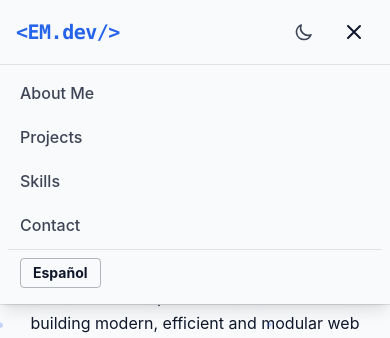
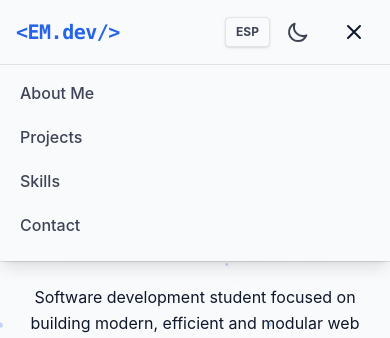
Before and after one commit to Edgarmontenegro123/Portfolio-2026, a React (Vite) app: page / in a window 390 px wide. Both pictures are taken after a click on the button 354 px from the left and 32 px from the top of the page. Shown: the top 338 px of the page. Built offline with nearby package versions, Linux system fonts and the light colour scheme.

Commit message:
✨ feat: move language selector next to theme toggle for mobile access

```diff
--- a/src/components/Navbar.tsx
+++ b/src/components/Navbar.tsx
@@ -40,6 +40,7 @@ export const Navbar = () => {
                             {'<EM.dev/>'}
                         </button>
                     </div>
+                    <div className='flex items-center space-x-4 md:space-x-8'>
                         <div className='hidden md:flex items-center space-x-8'>
                             {navItems.map((item) => (
                                 <button
@@ -47,17 +48,17 @@ export const Navbar = () => {
                                     onClick={() => {
                                         const targetId = item.href.replace('#', '')
                                         document.getElementById(targetId)?.scrollIntoView({ behavior: 'smooth' })
-                                    if (setIsOpen) setIsOpen(false) // Si es el menú móvil, lo cierra
                                     }}
                                     className='whitespace-nowrap text-brand-text/80 hover:text-brand-primary font-medium transition-colors duration-200 cursor-pointer text-left block w-full md:inline'
                                 >
                                     {item.label}
                                 </button>
                             ))}
-                        <div className='flex items-center space-x-4 border-l border-brand-text/20 pl-4'>
+                        </div>
+                        <div className='flex items-center space-x-2 sm:space-x-4 border-none md:border-l md:border-brand-text/20 md:pl-4'>
                             <button
                                 onClick={() => setLanguage(language === 'es' ? 'en-GB' : 'es')}
-                                className='px-3 py-2 text-xs font-bold rounded border border-brand-text/10 text-brand-text/80 hover:border-brand-primary hover:text-brand-primary transition-all duration-200 cursor-pointer'
+                                className='px-2.5 py-1.5 text-xs font-bold rounded border border-brand-text/10 text-brand-text/80 hover:border-brand-primary hover:text-brand-primary transition-all duration-200 cursor-pointer shadow-sm'
                                 title={language === 'es' ? 'Switch to English' : 'Cambiar a Español'}
                             >
                                 {language === 'es' ? 'ENG' : 'ESP'}
@@ -68,36 +69,21 @@ export const Navbar = () => {
                                 aria-label='Toggle theme'
                             >
                                 {theme === 'dark' ? (
-                                    <svg className='w-7 h-7' fill='none' viewBox='0 0 24 24' stroke='currentColor'>
+                                    <svg className='w-6 h-6' fill='none' viewBox='0 0 24 24' stroke='currentColor'>
                                         <path strokeLinecap='round' strokeLinejoin='round' strokeWidth={2}
                                               d='M12 3v1m0 16v1m9-9h-1M4 12H3m15.364-6.364l-.707.707M6.343 17.657l-.707.707m12.728 0l-.707-.707M6.343 6.343l-.707-.707m2.828 9.9a5 5 0 117.072 0l-.001 0z' />
                                     </svg>
                                 ) : (
-                                    <svg className='w-7 h-7' fill='none' viewBox='0 0 24 24' stroke='currentColor'>
+                                    <svg className='w-6 h-6' fill='none' viewBox='0 0 24 24' stroke='currentColor'>
                                         <path strokeLinecap='round' strokeLinejoin='round' strokeWidth={2}
                                               d='M20.354 15.354A9 9 0 018.646 3.646 9.003 9.003 0 0012 21a9.003 9.003 0 008.354-5.646z' />
                                     </svg>
                                 )}
                             </button>
                         </div>
-                    </div>
-                    <div className='md:hidden flex items-center space-x-3'>
-                        <button onClick={toggleTheme} className='p-2 text-brand-text/80'>
-                            {theme === 'dark' ? (
-                                <svg className='w-5 h-5' fill='none' viewBox='0 0 24 24' stroke='currentColor'>
-                                    <path strokeLinecap='round' strokeLinejoin='round' strokeWidth={2}
-                                          d='M12 3v1m0 16v1m9-9h-1M4 12H3m15.364-6.364l-.707.707M6.343 17.657l-.707.707m12.728 0l-.707-.707M6.343 6.343l-.707-.707m2.828 9.9a5 5 0 117.072 0l-.001 0z' />
-                                </svg>
-                            ) : (
-                                <svg className='w-5 h-5' fill='none' viewBox='0 0 24 24' stroke='currentColor'>
-                                    <path strokeLinecap='round' strokeLinejoin='round' strokeWidth={2}
-                                          d='M20.354 15.354A9 9 0 018.646 3.646 9.003 9.003 0 0012 21a9.003 9.003 0 008.354-5.646z' />
-                                </svg>
-                            )}
-                        </button>
                         <button
                             onClick={() => setIsOpen(!isOpen)}
-                            className='p-2 rounded-md text-brand-text hover:text-brand-primary focus:outline-none'
+                            className='md:hidden p-2 rounded-md text-brand-text hover:text-brand-primary focus:outline-none transition-colors'
                             aria-label='Toggle menu'
                         >
                             {isOpen ? (
@@ -110,6 +96,7 @@ export const Navbar = () => {
                                 </svg>
                             )}
                         </button>
+
                     </div>
                 </div>
             </div>
@@ -124,17 +111,6 @@ export const Navbar = () => {
                             {item.label}
                         </button>
                     ))}
-                    <div className='pt-2 border-t border-brand-text/10 flex items-center justify-between px-3'>
-                        <button
-                            onClick={() => {
-                                setLanguage(language === 'es' ? 'en-GB' : 'es')
-                                setIsOpen(false)
-                            }}
-                            className='px-3 py-1 font-bold rounded border border-brand-text/30 text-sm'
-                        >
-                            {language === 'es' ? 'English' : 'Español'}
-                        </button>
-                    </div>
                 </div>
             </div>
         </nav>
```
Lines whose indentation alone changed are shown as unchanged.
